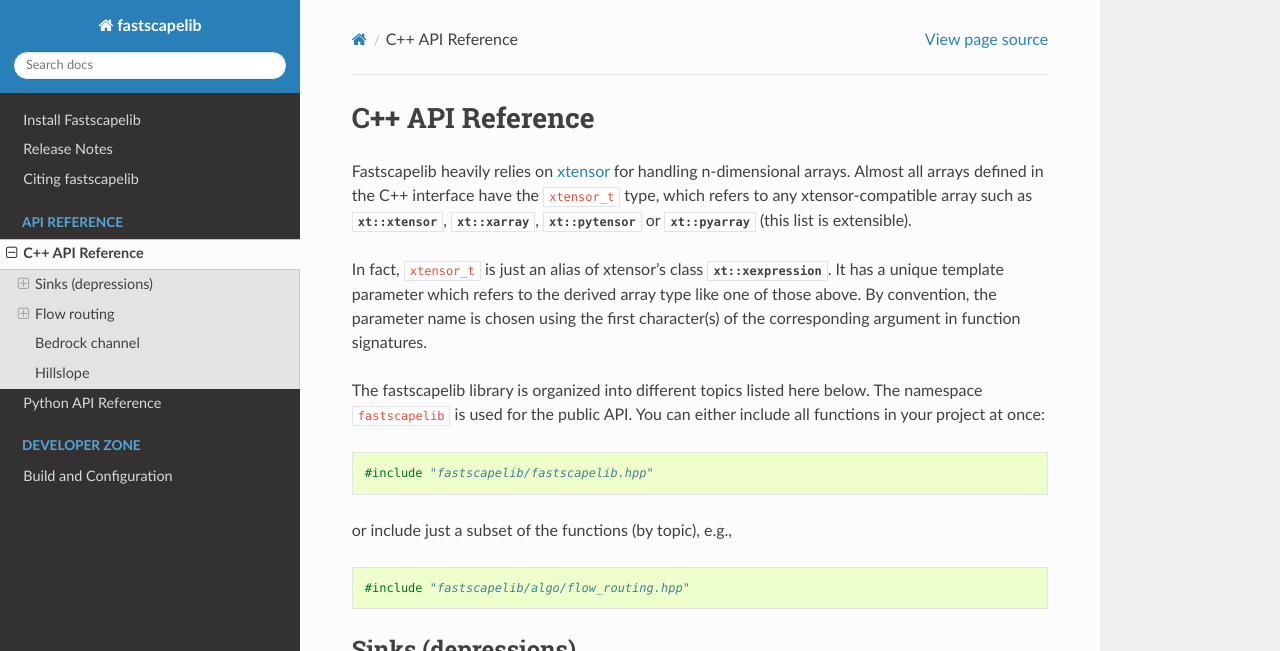
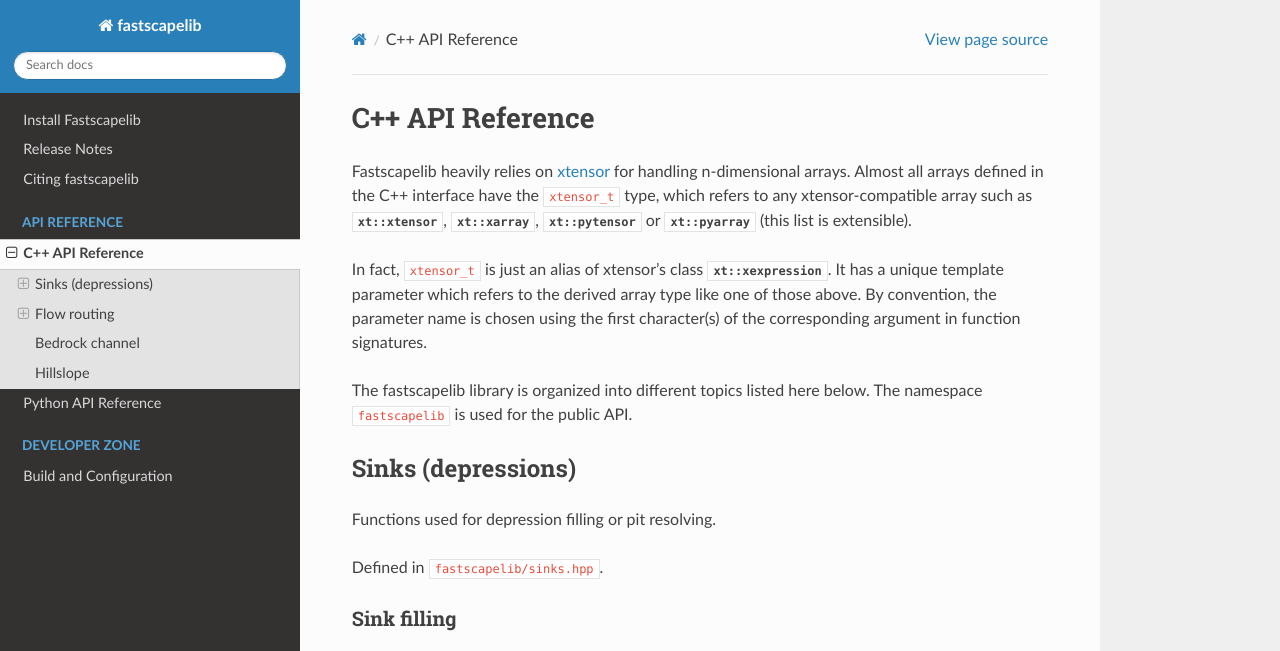
Before and after one commit to fastscape-lem/fastscapelib, a Sphinx documentation site: the page built from doc/source/api_cpp.rst, in a window 1280 px wide and 900 px high, cut to the strip 0-651 px from the top of the window. Built offline with Sphinx 7.4.7 and the Read the Docs theme 2.0.0, drawn with Linux system fonts in a browser that asks for light colours.

Commit message:
remove fastscapelib.hpp

```diff
--- a/CMakeLists.txt
+++ b/CMakeLists.txt
@@ -102,8 +102,7 @@
   ${FASTSCAPELIB_INCLUDE_DIR}/fastscapelib/utils/iterators.hpp
   ${FASTSCAPELIB_INCLUDE_DIR}/fastscapelib/utils/utils.hpp
   ${FASTSCAPELIB_INCLUDE_DIR}/fastscapelib/utils/xtensor_utils.hpp
-  # Misc
-  ${FASTSCAPELIB_INCLUDE_DIR}/fastscapelib/fastscapelib.hpp
+  # Version
   ${FASTSCAPELIB_INCLUDE_DIR}/fastscapelib/version.hpp
 )
 
--- a/doc/source/api_cpp.rst
+++ b/doc/source/api_cpp.rst
@@ -21,17 +21,7 @@
 
 The fastscapelib library is organized into different topics listed
 here below. The namespace ``fastscapelib`` is used for the public
-API. You can either include all functions in your project at once:
-
-.. code-block:: cpp
-
-   #include "fastscapelib/fastscapelib.hpp"
-
-or include just a subset of the functions (by topic), e.g.,
-
-.. code-block:: cpp
-
-   #include "fastscapelib/algo/flow_routing.hpp"
+API.
 
 Sinks (depressions)
 -------------------
```
Also changed, not shown: 1 other file.
